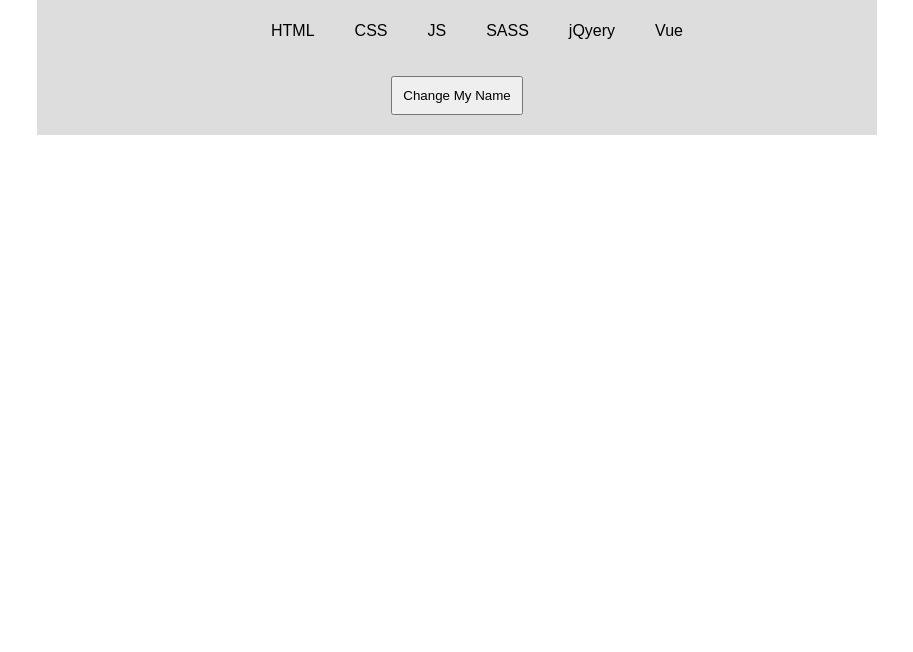
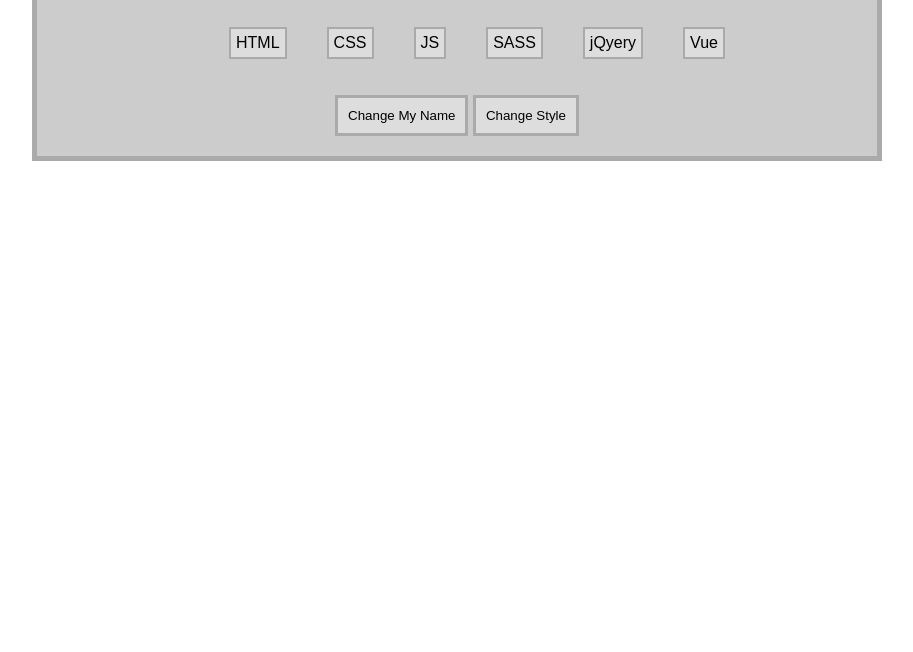
Before and after one commit to Aboelsayed78/first, a plain HTML site: page index.html in a window 1280 px wide. Shown: the part 148-800 px from the top of the page, without its empty margins (183-1096 px from the left). Drawn offline with Linux system fonts and the light colour scheme.

Commit message:
mar 8 - 1:25am

```diff
--- a/css/style.css
+++ b/css/style.css
@@ -1,18 +1,32 @@
 #info{
-  background-color: #DDD;
+  padding: 20px;
+  margin: 50px auto;
+  width: 800px;
+  height: auto;
+  text-align: center
+}
+
+.styled{
+  background-color: #CCC;
   padding: 20px;
   margin: 50px auto;
   width: 800px;
   height: auto;
   text-align: center;
+  border: 5px solid #AAA
 }
 
 li{
   text-align: left;
   display: inline-block;
-  margin: 20px
+  margin: 20px;
+  background-color: #DDD;
+  padding: 5px;
+  border: 2px solid #AAA
 }
 
 button{
-  padding: 10px
+  background-color: #DDD;
+  padding: 10px;
+  border: 3px solid #AAA
 }
--- a/index.html
+++ b/index.html
@@ -7,12 +7,13 @@
 <!-- ================================= -->
     <body style="font-family: Arial">
 
-        <div id="info">
+        <div id="info" :class="classs">
           <h1>{{name}}</h1>
           <ul>
             <li v-for="skill in skills">{{ skill }}</li>
           </ul>
-          <button @click="sayMyName('Aboelsayed')">Change My Name</button>
+          <button @click="chMyName('Aboelsayed')" @dblclick="reMyName('Mohamed')">Change My Name</button>
+          <button @click="reset" @dblclick="styled">Change Style</button>
         </div>
 
         <script src="js/vue.js"></script>
--- a/js/script.js
+++ b/js/script.js
@@ -1,12 +1,22 @@
 new Vue ({
   el:'#info',
   data: {
+    classs: 'styled',
     name: 'Mohamed',
     skills: ['HTML', 'CSS', 'JS', 'SASS', 'jQyery', 'Vue']
   },
   methods: {
-    sayMyName: function(n){
+    chMyName: function(n){
       this.name = n
+    },
+    reMyName: function(n){
+      this.name = n
+    },
+    reset: function(){
+      this.classs = 'reset'
+    },
+    styled: function(){
+      this.classs = 'styled'
     }
   }
 })
```
